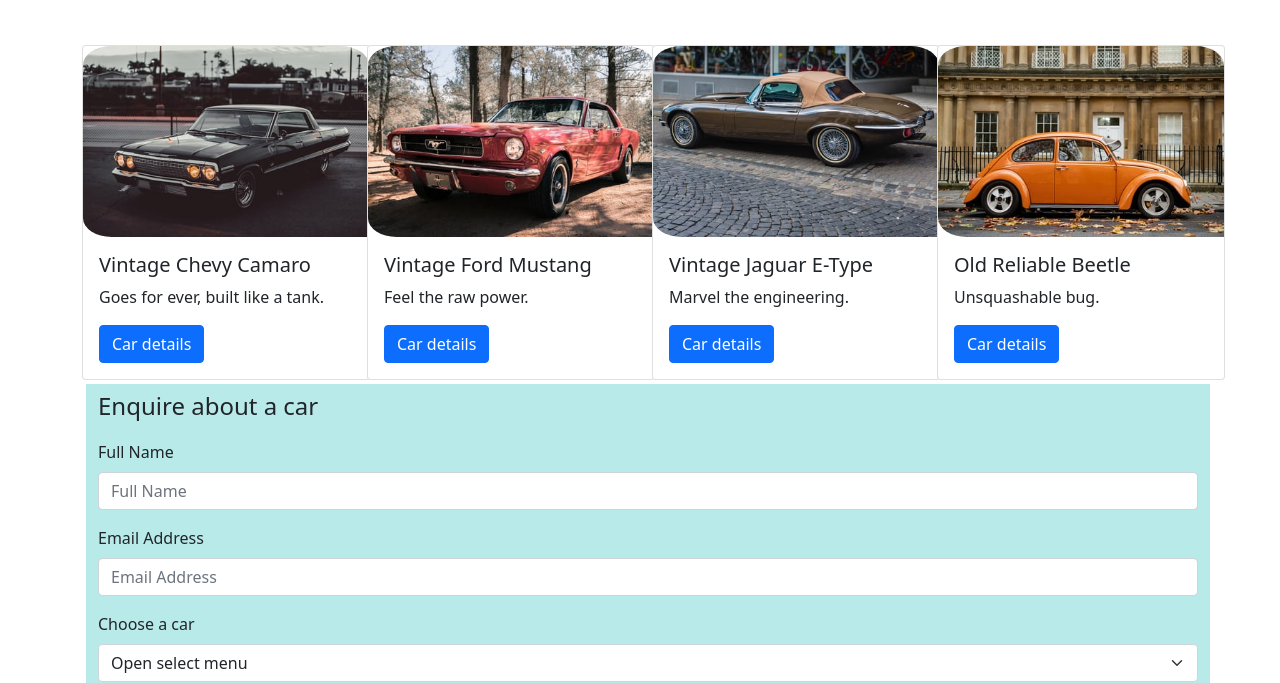
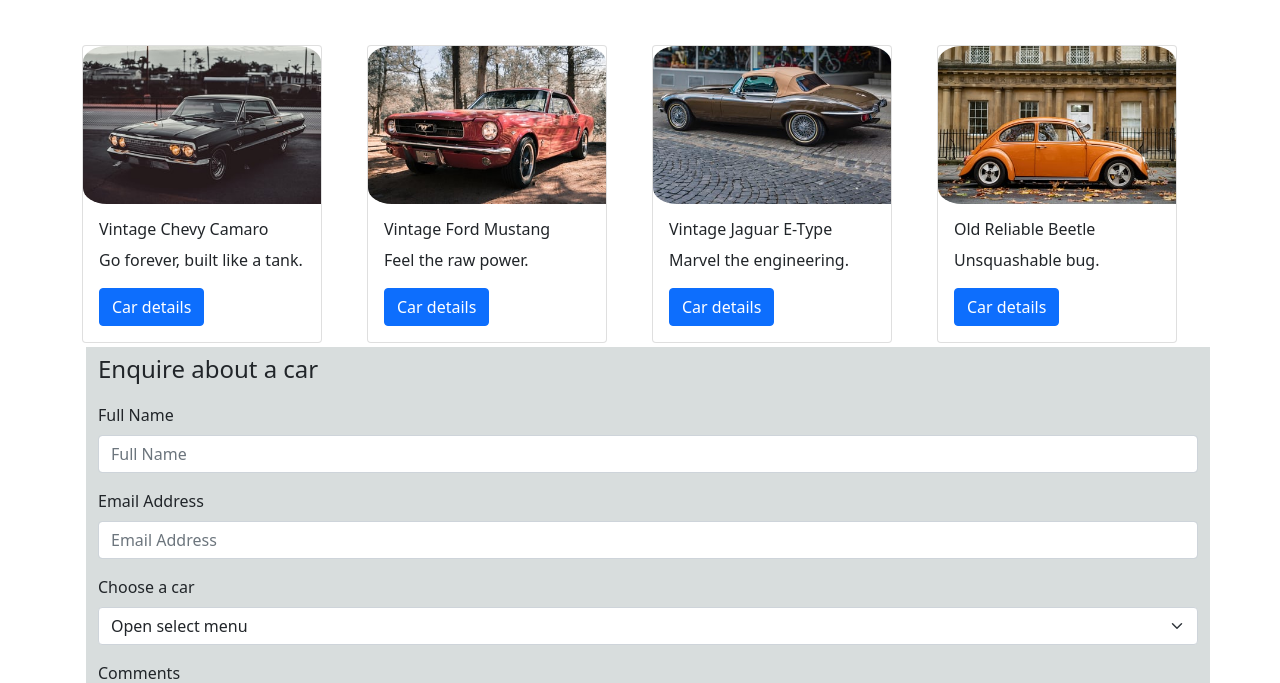
Before and after one commit to JWD05/Web_Assessment_20th_May, a plain HTML site: page index.html in a window 1280 px wide. Shown: the part 129-812 px from the top of the page. Drawn offline with nearby package versions, Linux system fonts and the light colour scheme.

Commit message:
final upload

```diff
--- a/index.html
+++ b/index.html
@@ -14,11 +14,11 @@
       <nav class="navbar navbar-expand-lg navbar-light bg-light">
         <div class="container-fluid">
           <a class="navbar-brand fs-4" href="#"><img style="width: 8rem" src="./images/logo.jpg"></a>
-          <button class="navbar-toggler" type="button" data-bs-toggle="collapse" data-bs-target="#navbarNav" aria-controls="navbarNav" aria-expanded="false" aria-label="Toggle navigation">
-            <span class="navbar-toggler-icon"></span>
-          </button>
-          <div class="collapse navbar-collapse" id="navbarNav">
-            <ul class="navbar-nav">
+          <!-- <button class="navbar-toggler" type="button" data-bs-toggle="collapse" data-bs-target="#navbarNav" aria-controls="navbarNav" aria-expanded="false" aria-label="Toggle navigation"> -->
+            <!-- <span class="navbar-toggler-icon"></span>
+          </button> -->
+          <div class="d-md-flex justify-content-start navbar-collapse" id="navbarNav">
+            <ul class="navbar-nav" data-spy="scroll">
               <li class="nav-item">
                 <a class="nav-link active fs-5" aria-current="page" href="#cars">Cars</a>
               </li>
@@ -41,41 +41,41 @@
     <section>
       <div class="container mt-5" id="cars">
         <div class="row row-cols-1 row-cols-sm-2 row-cols-md-4">
-          <div class="col"><div class="card" style="width: 18rem;">
-            <img src="./images/car5.jpg" style="border-top-left-radius:10%; border-top-right-radius:10%; border-bottom-left-radius:10%;" class="card-img-top" alt="A black Chevrolet Camaro">
+          <div class="col"><div class="card" style="width: 15rem;">
+            <img src="./images/car5.jpg" style="border-top-left-radius:10%; border-top-right-radius:10%; border-bottom-left-radius:10%;  min-width:25%; overflow:hidden;" class="card-img-top img-fluid" alt="A black Chevrolet Camaro">
             <div class="card-body">
-              <h5 class="card-title">Vintage Chevy Camaro</h5>
-              <p class="card-text">Goes for ever, built like a tank.</p>
+              <h6 class="card-title">Vintage Chevy Camaro</h6>
+              <p class="card-text">Go forever, built like a tank.</p>
               <a href="#" class="btn btn-primary">Car details</a>
             </div>
           </div></div>
-          <div class="col"><div class="card" style="width: 18rem;">
-            <img src="./images/car6.jpg" style="border-top-left-radius:10%; border-top-right-radius:10%; border-bottom-left-radius:10%;" class="card-img-top " alt="A vintage Ford Mustang">
+          <div class="col"><div class="card" style="width: 15rem;">
+            <img src="./images/car6.jpg" style="border-top-left-radius:10%; border-top-right-radius:10%; border-bottom-left-radius:10%; minmax(275px, 400px); height:auto; display:block; overflow:hidden;" class="card-img-top img-fluid" alt="A vintage Ford Mustang">
             <div class="card-body">
-              <h5 class="card-title">Vintage Ford Mustang</h5>
+              <h6 class="card-title">Vintage Ford Mustang</h6>
               <p class="card-text">Feel the raw power.</p>
               <a href="#" class="btn btn-primary">Car details</a>
             </div>
           </div></div>
-          <div class="col"><div class="card" style="width: 18rem;">
-            <img src="./images/car3.jpg" style="border-top-left-radius:10%; border-top-right-radius:10%; border-bottom-left-radius:10%;" class="card-img-top" alt="A chocolate brown Jaguar E-type Cabrio">
+          <div class="col"><div class="card" style="width: 15rem;">
+            <img src="./images/car3.jpg" style="border-top-left-radius:10%; border-top-right-radius:10%; border-bottom-left-radius:10%; min-width:25%; overflow:hidden;" class="card-img-top img-fluid" alt="A chocolate brown Jaguar E-type Cabrio">
             <div class="card-body">
-              <h5 class="card-title">Vintage Jaguar E-Type</h5>
+              <h6 class="card-title">Vintage Jaguar E-Type</h6>
               <p class="card-text">Marvel the engineering.</p>
               <a href="#" class="btn btn-primary">Car details</a>
             </div>
           </div></div>
-          <div class="col"><div class="card" style="width: 18rem;">
-            <img src="./images/car4.jpg" style="border-top-left-radius:10%; border-top-right-radius:10%; border-bottom-left-radius:10%;" class="card-img-top" alt="Good Old Volkswagen Beetle">
+          <div class="col"><div class="card" style="width: 15rem;">
+            <img src="./images/car4.jpg" style="border-top-left-radius:10%; border-top-right-radius:10%; border-bottom-left-radius:10%; min-width:25%; overflow:hidden;" class="card-img-top img-fluid " alt="Good Old Volkswagen Beetle">
             <div class="card-body">
-              <h5 class="card-title">Old Reliable Beetle</h5>
+              <h6 class="card-title">Old Reliable Beetle</h6>
               <p class="card-text">Unsquashable bug.</p>
               <a href="#" class="btn btn-primary">Car details</a>
             </div>
           </div></div>
         </div>
         <div class="row row-cols-1 mt-1 ms-1 "  id="enquiries">
-          <form style="background-color: rgb(185, 234, 234)">
+          <form style="background-color: rgb(216, 221, 221)">
             <p class="fs-4 mt-1">Enquire about a car</p>
             <div class="mb-3">
               <label for="TextInput" class="form-label">Full Name</label>
@@ -117,6 +117,5 @@
       </div>
     </section>
 
-
 </body>
 </html>
```
Also changed, not shown: css/styles.css (line endings or trailing spaces).
